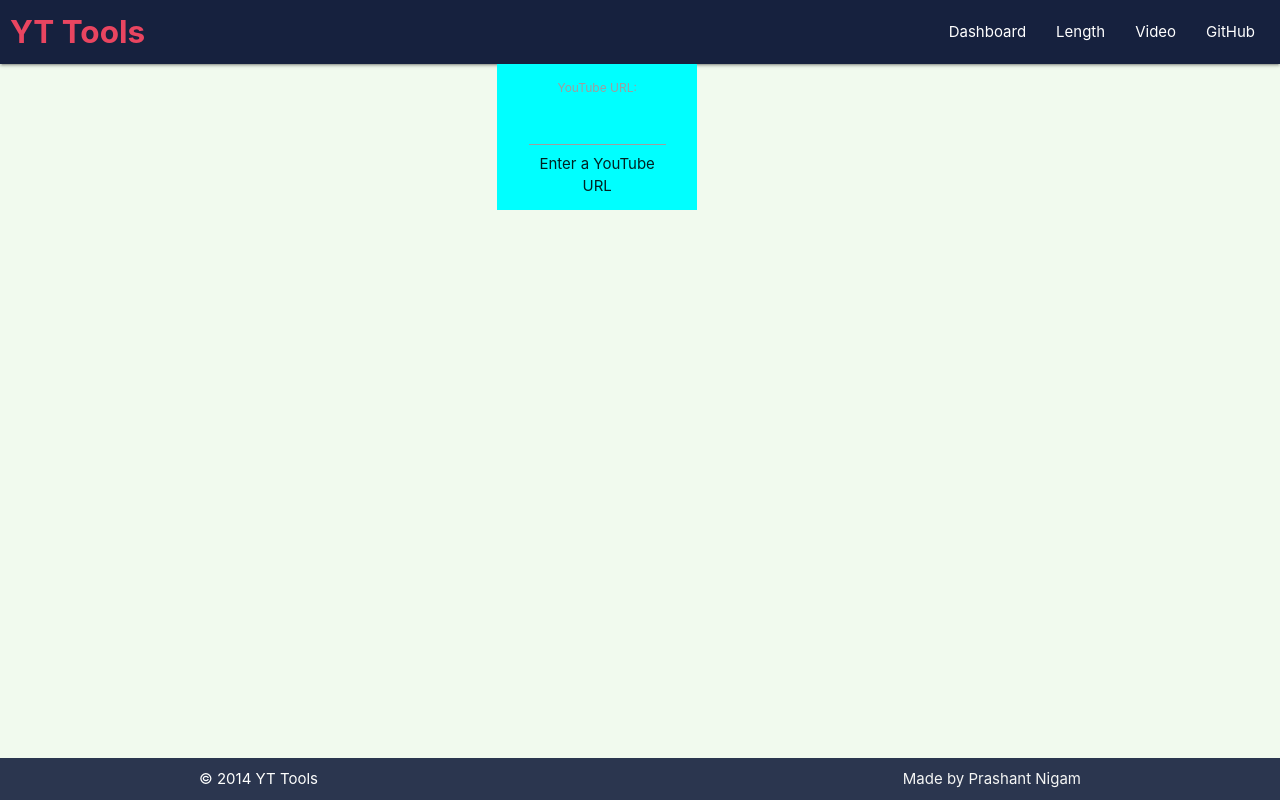
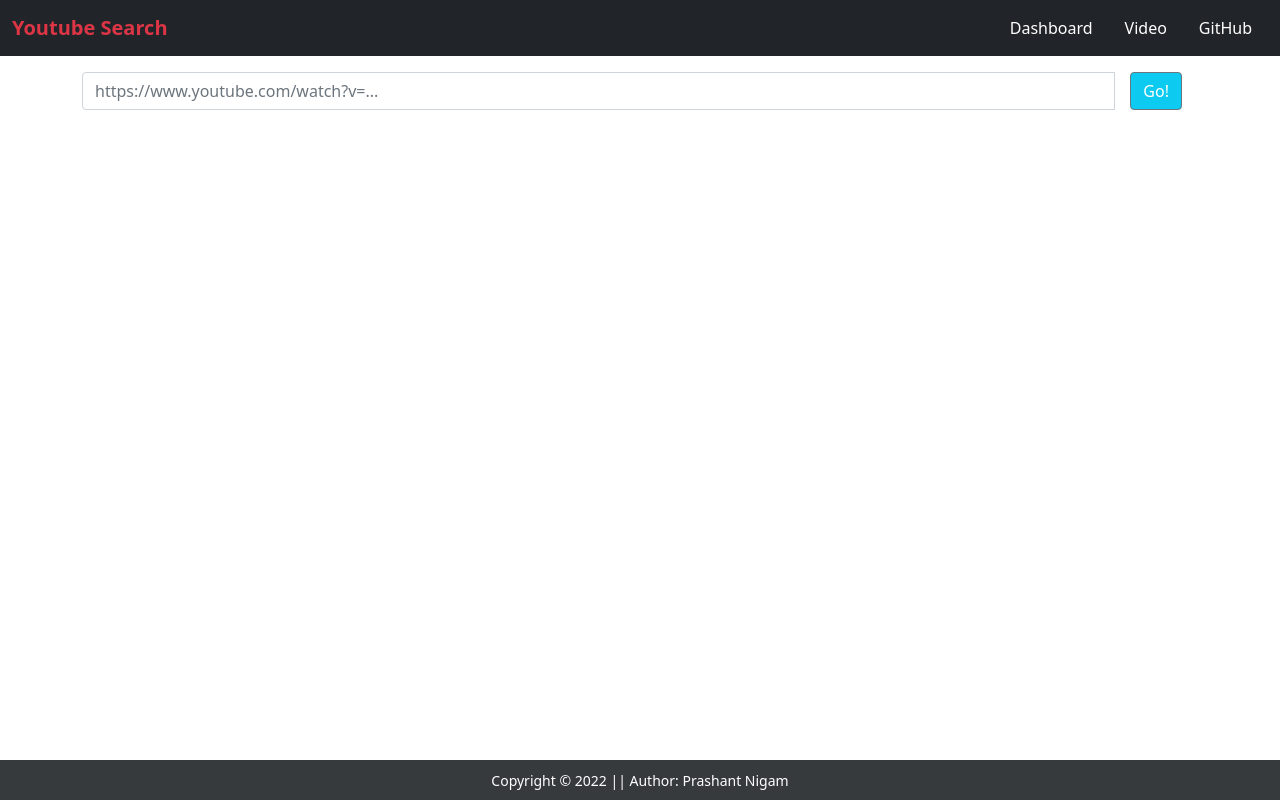
Before and after one commit to Prashant4900/yt-tools, a Django app: page / in a window 1280 px wide. Run offline with Django 4.2, Linux system fonts and the light colour scheme.

Commit message:
Replace Materlize CSS to Bootstrap CSS

```diff
--- a/home/views.py
+++ b/home/views.py
@@ -7,13 +7,13 @@
     context = {}
     if request.method == 'POST':
         form = YouTubeForm(request.POST)
-        print("POST", form)
+        # print("POST", form)
         if form.is_valid():
             context['form'] = form
     else:
         form = YouTubeForm()
-        print("GET", form)
+        # print("GET", form)
     context['form'] = form
-    print("context", context['form'])
+    # print("context", context['form'])
     return render(request, 'base.html', context)
     # return render(request, 'base.html')
--- a/static/style.css
+++ b/static/style.css
@@ -1,29 +1,5 @@
-/* NavBar Style */
-nav {
-    background-color: #16213E;
-    padding: 10px;
-    padding-top: 0px
-}
-
-.brand-logo {
-    font-size: 30px;
-    font-weight: bold;
-}
-
-nav .brand-logo {
-    color: #E94560;
-}
-
-/* Body Style */
-body {
-    background-color: #F1FAEE;
-    display: flex;
-    /* min-height: 100vh; */
-    flex-direction: column;
-}
-
 /* Footer Style */
-.page-footer {
+footer {
     background-color: #16213E;
     opacity: 0.9;
     padding: 10px;
@@ -33,20 +9,3 @@
     bottom: 0;
     width: 100%;
 }
-
-/* Form */
-/* input[type=text], input[type=password] {
-    width: 70%;
-    padding: 12px 20px;
-    margin: 8px 0;
-    display: inline-block;
-    border: 1px solid #ccc;
-    box-sizing: border-box;
-} */
-
-#text-area {
-    background-color: aqua;
-    width: 70%;
-    padding: 12px 20px;
-    text-align: center;
-}
--- a/templates/base.html
+++ b/templates/base.html
@@ -10,25 +10,25 @@
 
     <!-- Compiled and minified CSS -->
     <link
+      href="https://cdn.jsdelivr.net/npm/bootstrap@5.0.2/dist/css/bootstrap.min.css"
       rel="stylesheet"
-      href="https://cdnjs.cloudflare.com/ajax/libs/materialize/1.0.0/css/materialize.min.css"
+      integrity="sha384-EVSTQN3/azprG1Anm3QDgpJLIm9Nao0Yz1ztcQTwFspd3yD65VohhpuuCOmLASjC"
+      crossorigin="anonymous"
     />
     <!-- Custom static files -->
     <link rel="stylesheet" href="{% static 'style.css' %}" />
 
     <!-- Compiled and minified JavaScript -->
-    <script src="https://cdnjs.cloudflare.com/ajax/libs/materialize/1.0.0/js/materialize.min.js"></script>
+    <script
+      src="https://cdn.jsdelivr.net/npm/bootstrap@5.0.2/dist/js/bootstrap.bundle.min.js"
+      integrity="sha384-MrcW6ZMFYlzcLA8Nl+NtUVF0sA7MsXsP1UyJoMp4YLEuNSfAP+JcXn/tWtIaxVXM"
+      crossorigin="anonymous"
+    ></script>
   </head>
   <body>
     {% include 'components/navbar.html' %}
 
-    <div class="row">
-      <div class="col s12 m4 l2"></div>
-      <div class="col s12 m4 l8">
-        {% include 'components/text-field.html' %}
-      </div>
-      <div class="col s12 m4 l2"></div>
-    </div>
+    <div class="container my-3">{% include 'components/text-field.html' %}</div>
 
     {% include 'components/footer.html' %}
   </body>
--- a/templates/components/footer.html
+++ b/templates/components/footer.html
@@ -1,11 +1,14 @@
-<footer class="page-footer">
-  <div class="container">
-    © 2014 YT Tools
+<footer
+  class="container-fluid bg-dark text-center py-2 mt-auto"
+>
+  <small class="text-white"
+    >Copyright &copy; 2022 || Author:
     <a
-      class="grey-text text-lighten-4 right"
+      class="text-white text-decoration-none"
       href="https://www.linkedin.com/in/prashant4900/"
       target="_blank"
-      >Made by Prashant Nigam</a
     >
-  </div>
+      Prashant Nigam
+    </a>
+  </small>
 </footer>
--- a/templates/components/navbar.html
+++ b/templates/components/navbar.html
@@ -1,21 +1,21 @@
-<nav>
-  <div class="nav-wrapper">
-    <a href="{% url 'dashboard' %}" class="brand-logo">YT Tools</a>
-    <a href="#" data-target="mobile-demo" class="sidenav-trigger"
-      ><i class="material-icons">menu</i></a
+{% load static %}
+
+<nav class="navbar navbar-expand-lg navbar-dark bg-dark nav">
+  <div class="container-fluid">
+    <a class="navbar-brand fw-bold text-danger" href="http://127.0.0.1:8000/"
+      >Youtube Search</a
     >
-    <ul class="right hide-on-med-and-down">
-      <li><a href="sass.html">Dashboard</a></li>
-      <li><a href="badges.html">Length</a></li>
-      <li><a href="collapsible.html">Video</a></li>
-      <li><a href="https://github.com/Prashant4900/yt-tools" target="_blank">GitHub</a></li>
-    </ul>
+    <form class="d-flex">
+      <a href="{% url 'dashboard' %}" class="nav-link text-white"
+        >Dashboard</a
+      >
+      <a href="{% url 'dashboard' %}" class="nav-link text-white">Video</a>
+      <a
+        href="https://github.com/Prashant4900/yt-tools"
+        target="_blank"
+        class="nav-link text-white"
+        >GitHub</a
+      >
+    </form>
   </div>
 </nav>
-
-<ul class="sidenav" id="mobile-demo">
-  <li><a href="{% url 'dashboard' %}">Dashboard</a></li>
-  <li><a href="badges.html">Length</a></li>
-  <li><a href="collapsible.html">Video</a></li>
-  <li><a href="https://github.com/Prashant4900/yt-tools" target="_blank">GitHub</a></li>
-</ul>
--- a/templates/components/text-field.html
+++ b/templates/components/text-field.html
@@ -1,3 +1,20 @@
-<div id="text-area" class="col">
-  <form class="col" action="" method="POST">{% csrf_token %} {{form }}</form>
+<div class="row">
+  <div class="col-md-12">
+    <form method="POST">
+      {% csrf_token %}
+      <div class="input-group">
+        <input
+          type="text"
+          class="form-control"
+          placeholder="https://www.youtube.com/watch?v=..."
+          name="search"
+        />
+        <span class="input-group-btn">
+          <button class="btn btn-secondary mx-3 bg-info" type="button">
+            Go!
+          </button>
+        </span>
+      </div>
+    </form>
+  </div>
 </div>
```
Also changed, not shown: staticfiles_build/static/style.css (+8 -2 lines).
